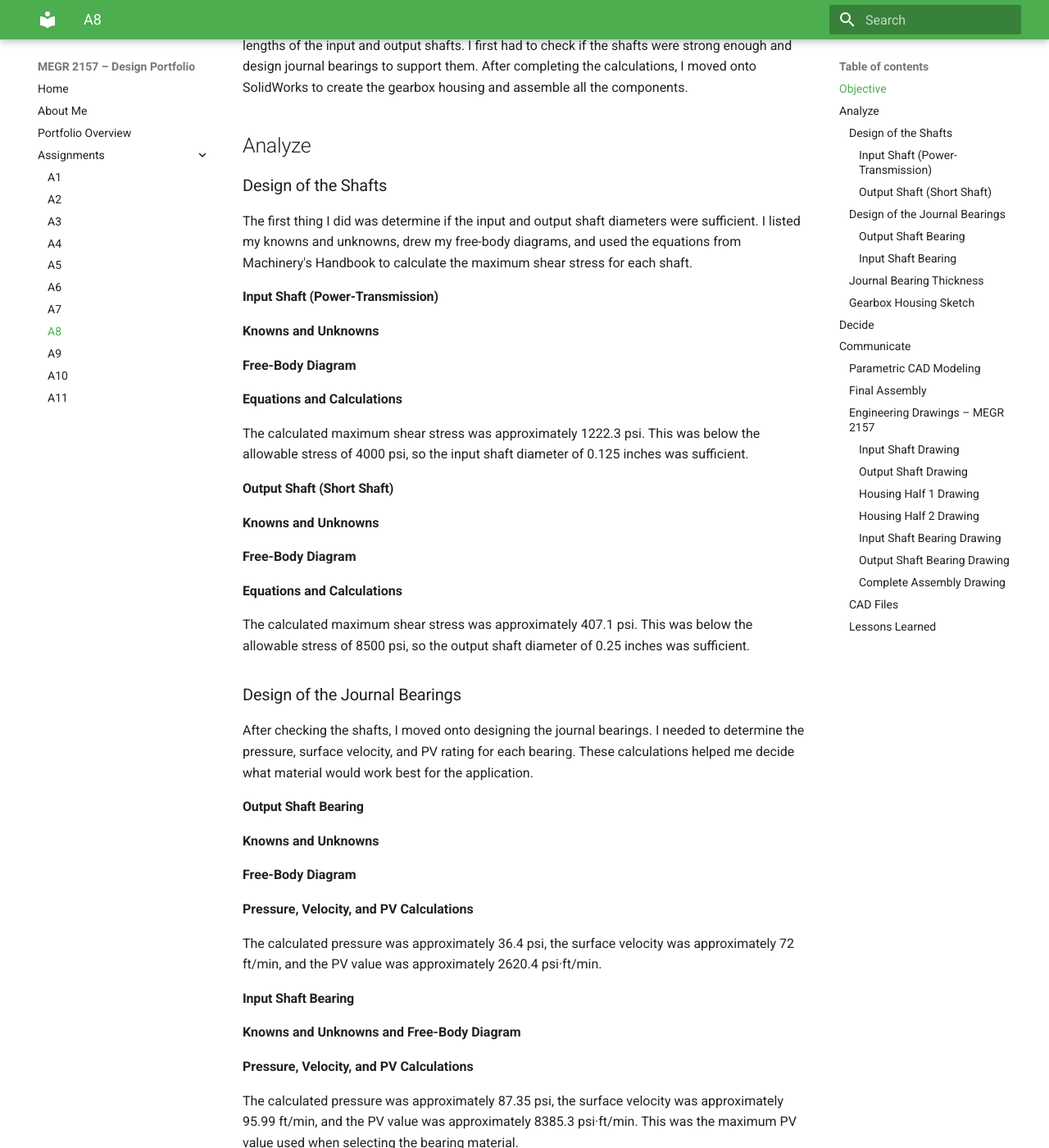
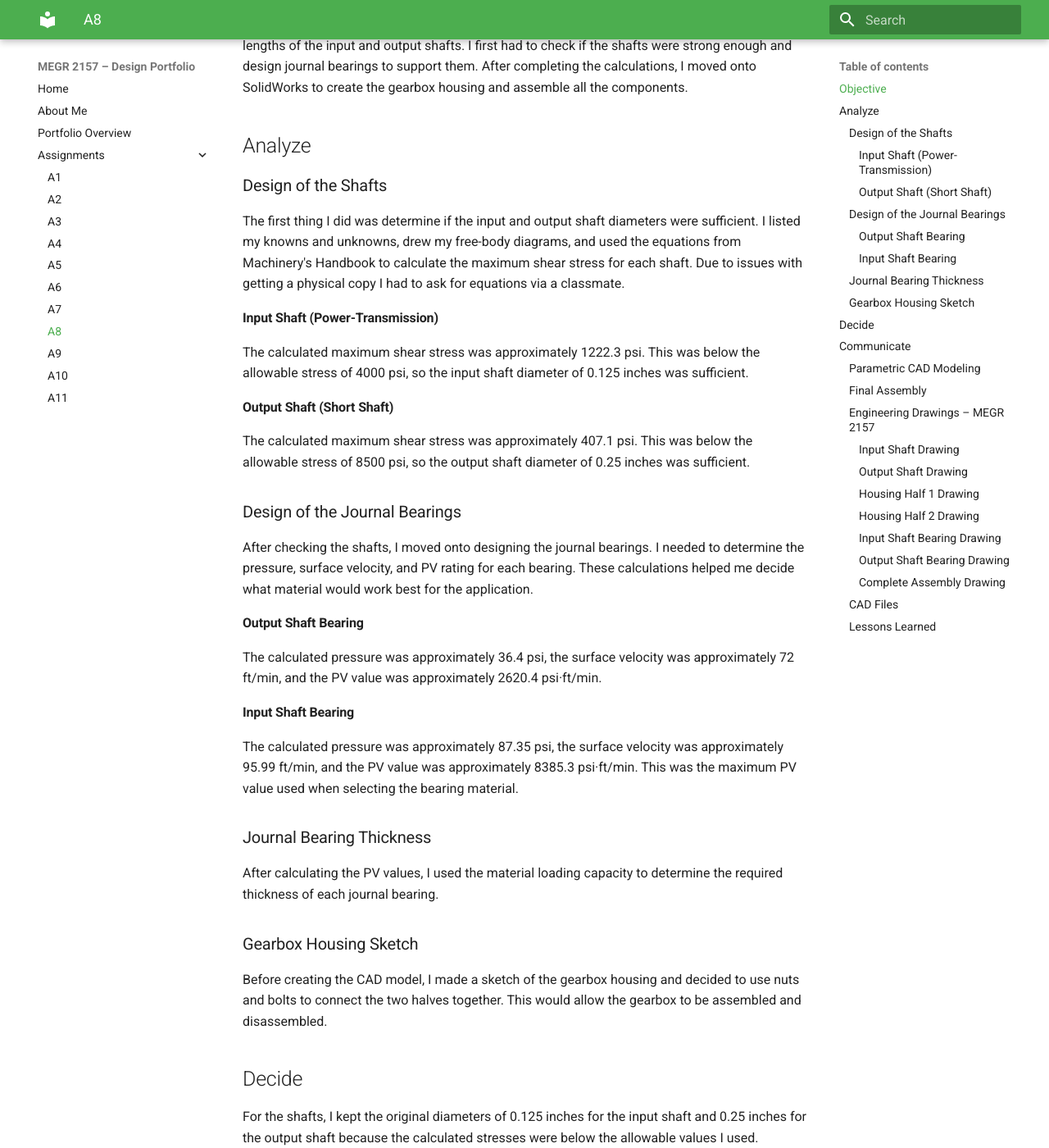
Before and after one commit to gmclean04/Mclean-MEGR-2156-Portfolio, an MkDocs documentation site: the page built from docs/assignments/A08/index.md, in a window 1280 px wide and 1400 px high, scrolled down 239 px. Shown: the whole window at 82% size. Built offline with MkDocs 1.6.1 and Material for MkDocs 9.7.7, drawn with Linux system fonts in a browser that asks for light colours.

Commit message:
Enhance analysis section with additional details
Added additional context regarding the calculations and material selection for the shafts and bearings. Included details about the challenges faced in obtaining necessary equations.

```diff
--- a/docs/assignments/A08/index.md
+++ b/docs/assignments/A08/index.md
@@ -11,42 +11,18 @@ For this assignment, I was tasked with designing a gearbox that could be assembl
 
 ### Design of the Shafts
 
-The first thing I did was determine if the input and output shaft diameters were sufficient. I listed my knowns and unknowns, drew my free-body diagrams, and used the equations from Machinery's Handbook to calculate the maximum shear stress for each shaft.
+The first thing I did was determine if the input and output shaft diameters were sufficient. I listed my knowns and unknowns, drew my free-body diagrams, and used the equations from Machinery's Handbook to calculate the maximum shear stress for each shaft. Due to issues with getting a physical copy I had to ask for equations via a classmate.
 
 #### Input Shaft (Power-Transmission)
 
-**Knowns and Unknowns**
 
-<!-- Image 2: Input shaft knowns and unknowns -->
-
-
-**Free-Body Diagram**
-
-<!-- Image 3: Input shaft FBD -->
-
-
-**Equations and Calculations**
-
-<!-- Image 4: Input shaft stress calculations -->
 
 
 The calculated maximum shear stress was approximately 1222.3 psi. This was below the allowable stress of 4000 psi, so the input shaft diameter of 0.125 inches was sufficient.
 
 #### Output Shaft (Short Shaft)
 
-**Knowns and Unknowns**
 
-<!-- Image 5: Output shaft knowns and unknowns -->
-
-
-**Free-Body Diagram**
-
-<!-- Image 6: Output shaft FBD -->
-
-
-**Equations and Calculations**
-
-<!-- Image 7: Output shaft stress calculations -->
 
 
 The calculated maximum shear stress was approximately 407.1 psi. This was below the allowable stress of 8500 psi, so the output shaft diameter of 0.25 inches was sufficient.
@@ -57,32 +33,14 @@ After checking the shafts, I moved onto designing the journal bearings. I needed
 
 #### Output Shaft Bearing
 
-**Knowns and Unknowns**
 
-<!-- Image 8: Output bearing knowns and unknowns -->
-
-
-**Free-Body Diagram**
-
-<!-- Image 9: Output bearing FBD -->
-
-
-**Pressure, Velocity, and PV Calculations**
-
-<!-- Image 10: Output bearing calculations -->
 
 
 The calculated pressure was approximately 36.4 psi, the surface velocity was approximately 72 ft/min, and the PV value was approximately 2620.4 psi·ft/min.
 
 #### Input Shaft Bearing
 
-**Knowns and Unknowns and Free-Body Diagram**
 
-<!-- Image 11: Input bearing knowns and FBD -->
-
-**Pressure, Velocity, and PV Calculations**
-
-<!-- Image 12: Input bearing calculations -->
 
 
 The calculated pressure was approximately 87.35 psi, the surface velocity was approximately 95.99 ft/min, and the PV value was approximately 8385.3 psi·ft/min. This was the maximum PV value used when selecting the bearing material.
@@ -91,10 +49,7 @@ The calculated pressure was approximately 87.35 psi, the surface velocity was ap
 
 After calculating the PV values, I used the material loading capacity to determine the required thickness of each journal bearing.
 
-<!-- Image 13: Output bearing thickness calculations -->
 
-
-<!-- Image 14: Input bearing thickness calculations -->
 
 
 ### Gearbox Housing Sketch
```
